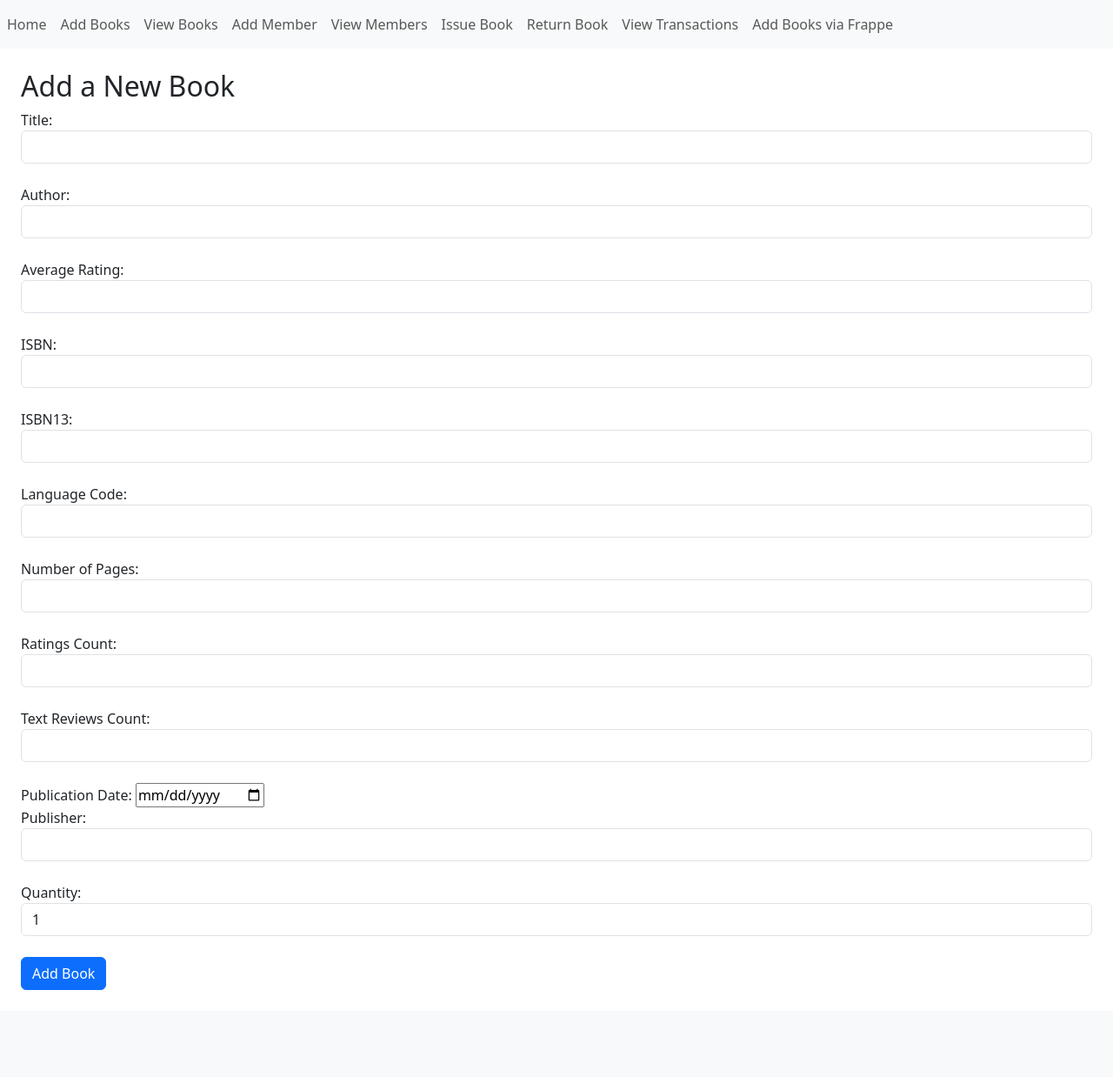
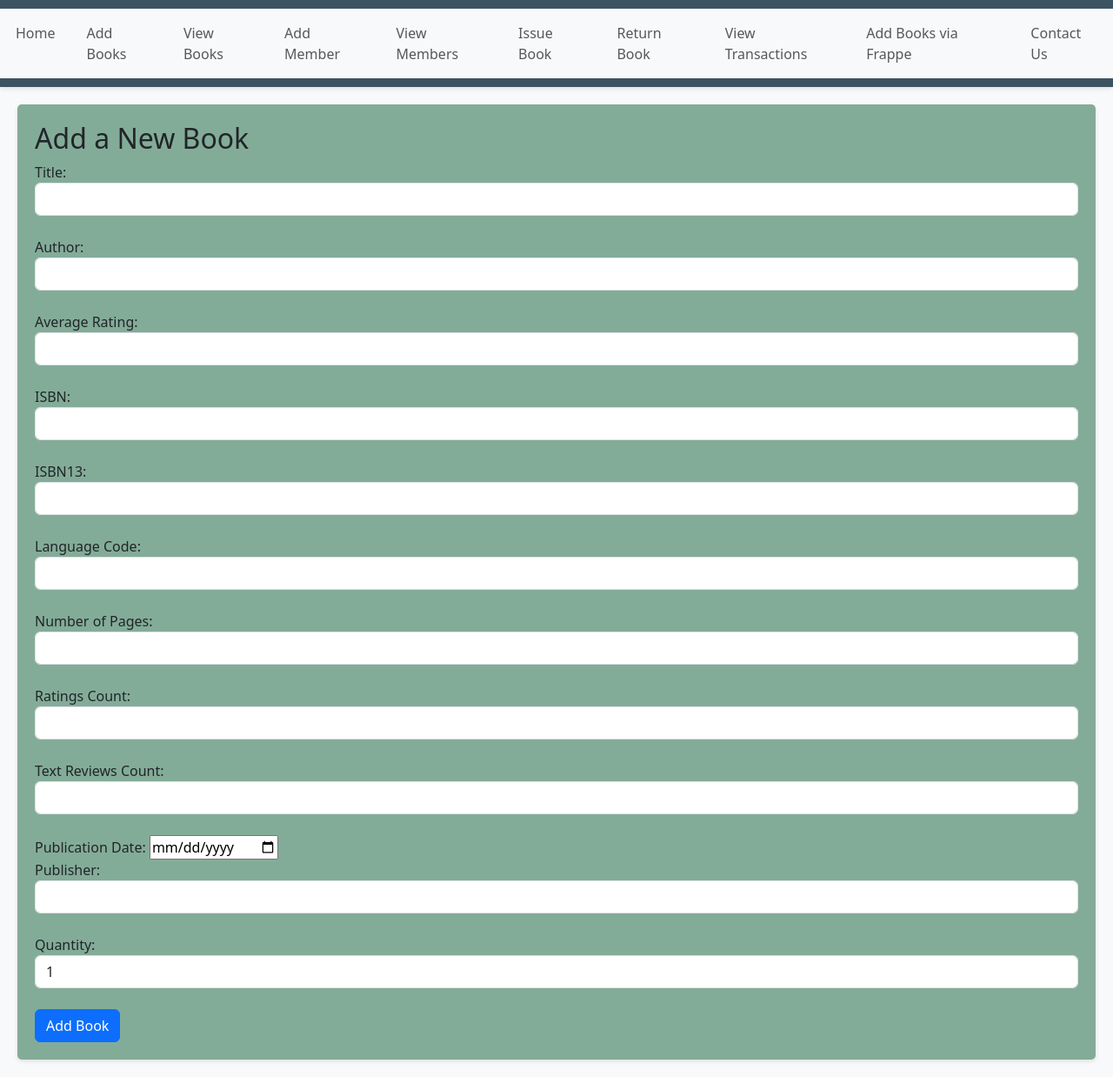
Before and after one commit to tanyapakhee/library-management-system, a Flask app: page /add_book in a window 1280 px wide. Shown: the whole page at 87% size. Before the commit the page ends 1138 px from the top, so only its background shows below. Run offline with Flask 3, Linux system fonts and the light colour scheme.

Commit message:
Added contact_library.html

```diff
--- a/app.py
+++ b/app.py
@@ -24,10 +24,6 @@ def close_connection(exception):
 @app.route('/')
 def index():
     return render_template('index.html')
-
-# @app.route('/add', methods =['GET','POST'])
-# def add():
-#     return render_template('add.html')
 
 @app.route('/get_books', methods=['GET'])
 def get_books():
@@ -333,8 +329,6 @@ def add_external_books():
                     cur.execute('INSERT INTO books (bookID, title, authors, average_rating, isbn, isbn13, language_code, num_pages, ratings_count, text_reviews_count, publication_date, publisher, quantity) VALUES (?, ?, ?, ?, ?, ?, ?, ?, ?, ?, ?, ?, ?)',
                         (book['bookID'], book['title'], book['authors'], book['average_rating'], book['isbn'], book['isbn13'], book['language_code'], book['num_pages'], book['ratings_count'], book['text_reviews_count'], book['publication_date'], book['publisher'], 1))
                 except Exception as e:
-                    # print(e)
-                    # print(book)
                     print("exception occured",e)
         conn.commit()
         conn.close()
@@ -345,6 +339,15 @@ def add_external_books():
 
     return render_template('addexternalbooks.html')
 
+
+@app.route('/contact_library', methods=['GET'])
+def contact_library():
+    library_info = {
+        'address': '123 ABC Street, xyzville',
+        'contact_number': '123-456-7890',
+        'librarian_name': 'Mr. Librarian'
+    }
+    return render_template('contact_library.html', library_info=library_info)
 
 
 @app.route('/add_book', methods=['GET','POST'])
--- a/templates/layout.html
+++ b/templates/layout.html
@@ -3,15 +3,33 @@
 <head>
     <title>Library Management System</title>
     <link rel="stylesheet" href="https://cdn.jsdelivr.net/npm/bootstrap@5.3.0/dist/css/bootstrap.min.css">
+    <style>
+        body {
+            background-color: #f8f9fa;
+        }
+        header {
+            background-color: #3c5362;
+            box-shadow: 0px 2px 5px rgba(0, 0, 0, 0.1);
+            padding: 10px 0;
+        }
+        nav {
+            justify-content: center;
+        }
+        .navbar-nav .nav-item {
+            margin: 0 10px;
+        }
+        main {
+            background-color: #83ac98;
+            margin: 20px;
+            padding: 20px;
+            border-radius: 5px;
+            box-shadow: 0px 2px 5px rgba(0, 0, 0, 0.1);
+        }
+    </style>
 </head>
 <body>
     <header>
-        <!-- <h1>Library Management System</h1> -->
         <nav class="navbar navbar-expand-lg navbar-light bg-light">
-            <button class="navbar-toggler" type="button" data-bs-toggle="collapse" data-bs-target="#navbarNav"
-                aria-controls="navbarNav" aria-expanded="false" aria-label="Toggle navigation">
-                <span class="navbar-toggler-icon"></span>
-            </button>
             <div class="collapse navbar-collapse" id="navbarNav">
                 <ul class="navbar-nav">
                     <li class="nav-item">
@@ -41,15 +59,19 @@
                     <li class="nav-item">
                         <a class="nav-link" href="{{ url_for('add_external_books') }}">Add Books via Frappe</a>
                     </li>
+                    <li class="nav-item">
+                        <a class="nav-link" href="{{ url_for('contact_library') }}">Contact Us</a>
+                    </li>
                 </ul>
             </div>
         </nav>
-
     </header>
 
-    <main class="p-4">
+    <main>
         {% block content %}{% endblock %}
     </main>
+
+    <!-- Include scripts at the end of the body for better page loading -->
     <script src="https://cdn.jsdelivr.net/npm/bootstrap@5.3.0/dist/js/bootstrap.bundle.min.js"></script>
 </body>
 </html>
```
Also changed, not shown: templates/contact_library.html (added, +9 -0 lines), library.db.
